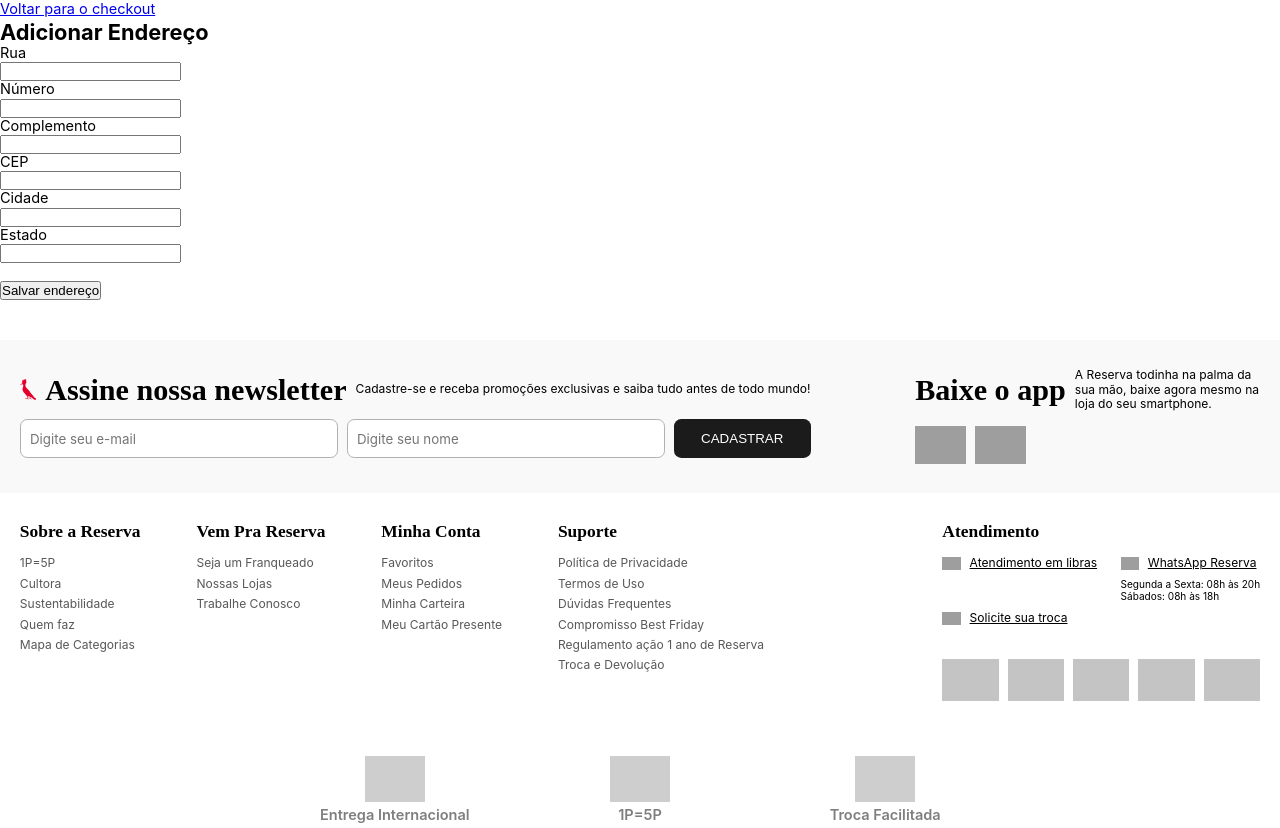
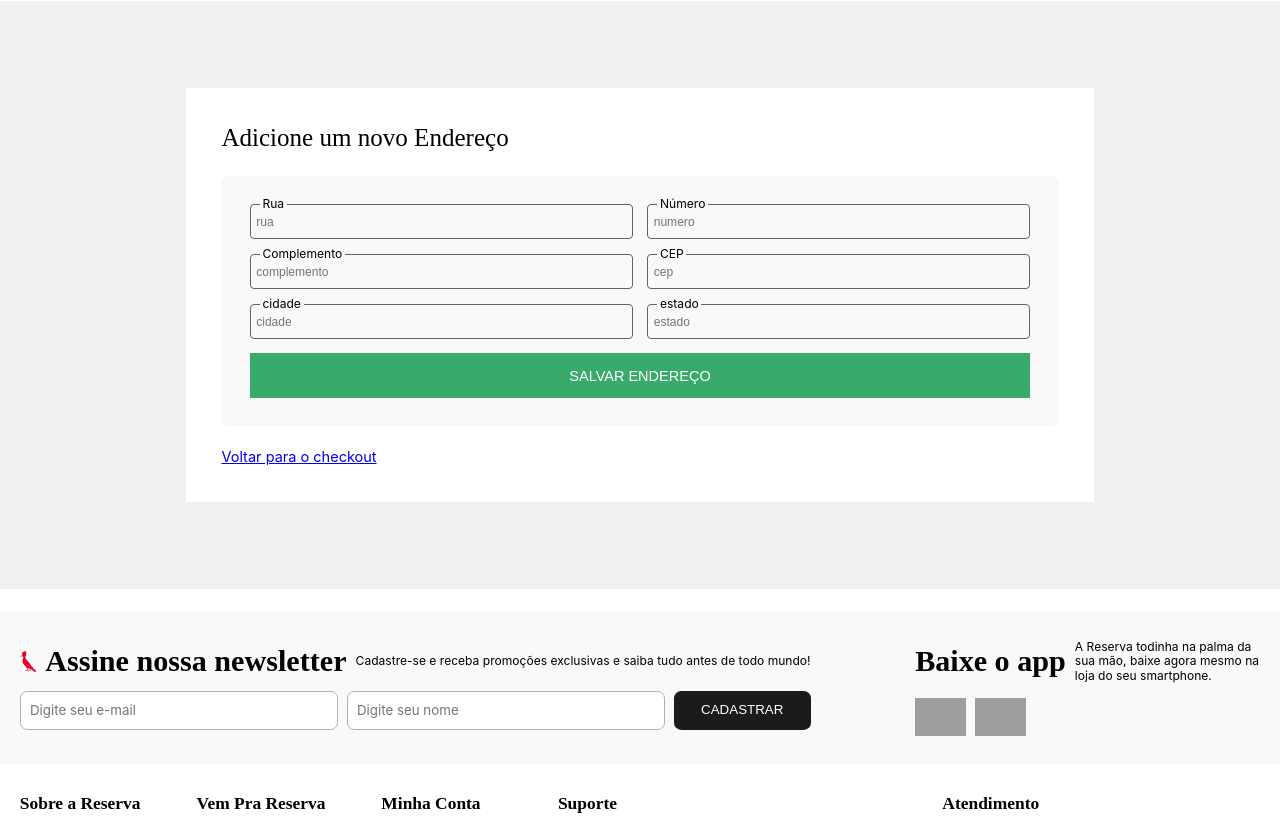
Before and after one commit to gilbertodfl/python-django-ecommerce, a Django app: page /adicionar_endereco in a window 1280 px wide. Shown: the part 103-931 px from the top of the page. Run offline with Django 5.2, Linux system fonts and the light colour scheme; data comes from the database, SQL or seed files in the repository; both versions use the stored data as it was after the commit; some libraries are stand-ins or nearby versions; grey boxes are pictures that could not be loaded.

Commit message:
novo layout gerenciar_loja.html

```diff
--- a/loja/templates/adicionar_endereco.html
+++ b/loja/templates/adicionar_endereco.html
@@ -2,48 +2,77 @@
 {% load static %}
 
 {% block body %}
-<a href="{% url 'checkout' %}">Voltar para o checkout</a>
-<div class="container">
-    <h2>Adicionar Endereço</h2>
-
-    <form method="post" action="{% url 'adicionar_endereco' %}">
-        {% csrf_token %}
-
-        <div>
-            <label for="rua">Rua</label><br>
-            <input type="text" id="rua" name="rua" value="{{ endereco.rua|default_if_none:'' }}">
+<main class="principal">
+    <section class="conta">
+      <div class="conta__container">
+        <div class="checkout__titulos">
+          <p class="checkout__titulo">Adicione um novo Endereço</p>
         </div>
 
-        <div>
-            <label for="numero">Número</label><br>
-            <input type="number" id="numero" name="numero" value="{{ endereco.numero|default_if_none:'' }}">
-        </div>
+         <form  class="conta__form" method="post" action="{% url 'adicionar_endereco' %}">
 
-        <div>
-            <label for="complemento">Complemento</label><br>
-            <input type="text" id="complemento" name="complemento" value="{{ endereco.complemento|default_if_none:'' }}">
-        </div>
+          {% csrf_token %}
 
-        <div>
-            <label for="cep">CEP</label><br>
-            <input type="text" id="cep" name="cep" value="{{ endereco.cep|default_if_none:'' }}">
-        </div>
+            <div class="conta__item ">
+            <label for="rua">Rua</label>
+            <input
+              name="rua"
+              type="text"
+              placeholder="rua"
+              value="{{ endereco.rua|default_if_none:'' }}"
+            />
+          </div>
+          <div class="conta__item ">
+            <label for="numero">Número</label>
+            <input
+              name="numero"
+              type="number"
+              placeholder="numero"
+              value="{{ endereco.numero|default_if_none:'' }}"
+            />
+          </div>
+          <div class="conta__item ">
+            <label for="complemento">Complemento</label>
+            <input
+              name="complemento"
+              type="text"
+              placeholder="complemento"
+              value="{{ endereco.complemento|default_if_none:'' }}"
+            />
+          </div>
+          <div class="conta__item ">
+            <label for="cep">CEP</label>
+            <input
+              name="cep"
+              type="number"
+              placeholder="cep"
+              value="{{ endereco.cep|default_if_none:'' }}"
+            />
+          </div>
+          <div class="conta__item ">
+            <label for="cidade">cidade</label>
+            <input
+              name="cidade"
+              type="text"
+              placeholder="cidade"
+              value="{{ endereco.cidade|default_if_none:'' }}"
+            />
+          </div>
+          <div class="conta__item ">
+            <label for="estado">estado</label>
+            <input
+              name="estado"
+              type="text"
+              placeholder="estado"
+              value="{{ endereco.ruestadoa|default_if_none:'' }}"
+            />
+          </div>
 
-        <div>
-            <label for="cidade">Cidade</label><br>
-            <input type="text" id="cidade" name="cidade" value="{{ endereco.cidade|default_if_none:'' }}">
-        </div>
+          <button class="subtotal__botao" type="submit">Salvar Endereço</button>
+        </form>
+        <a href="{% url 'checkout' %}">Voltar para o checkout</a>
+      </div>
+    </section>
+  </main>
 
-        <div>
-            <label for="estado">Estado</label><br>
-            <input type="text" id="estado" name="estado" value="{{ endereco.estado|default_if_none:'' }}">
-        </div>
-
-        <br>
-        <button type="submit">Salvar endereço</button>
-    </form>
-
-    <br>
-
-</div>
 {% endblock %}
--- a/loja/templates/navbar.html
+++ b/loja/templates/navbar.html
@@ -434,6 +434,11 @@
           >
           <a
             class="cabecalho__link cabecalho__link--perfil"
+            href="{% url 'adicionar_endereco' %}"
+            >Endereços de entrega</a
+          >
+          <a
+            class="cabecalho__link cabecalho__link--perfil"
             href="{% url 'meus_pedidos' %}"
             >Meus Pedidos</a
           >
```
Also changed, not shown: loja/templates/interno/gerenciar_loja.html (+24 -11 lines), db.sqlite3.
